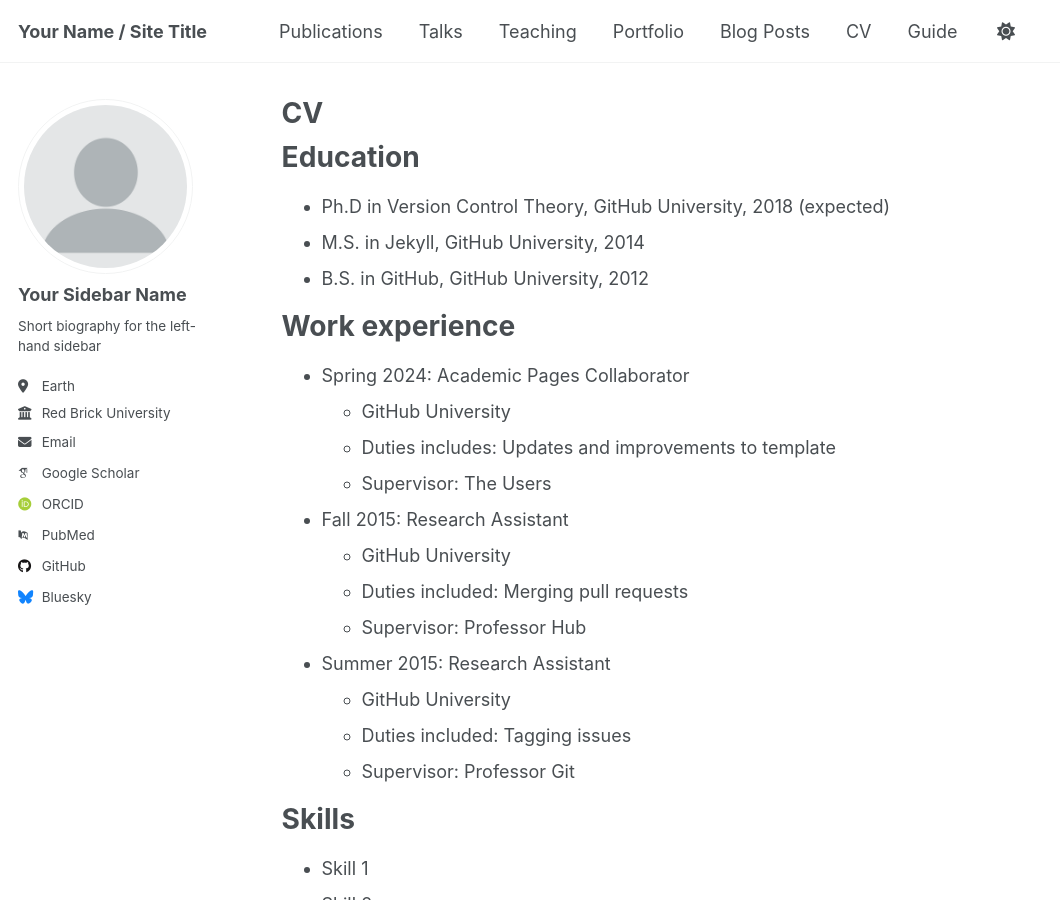
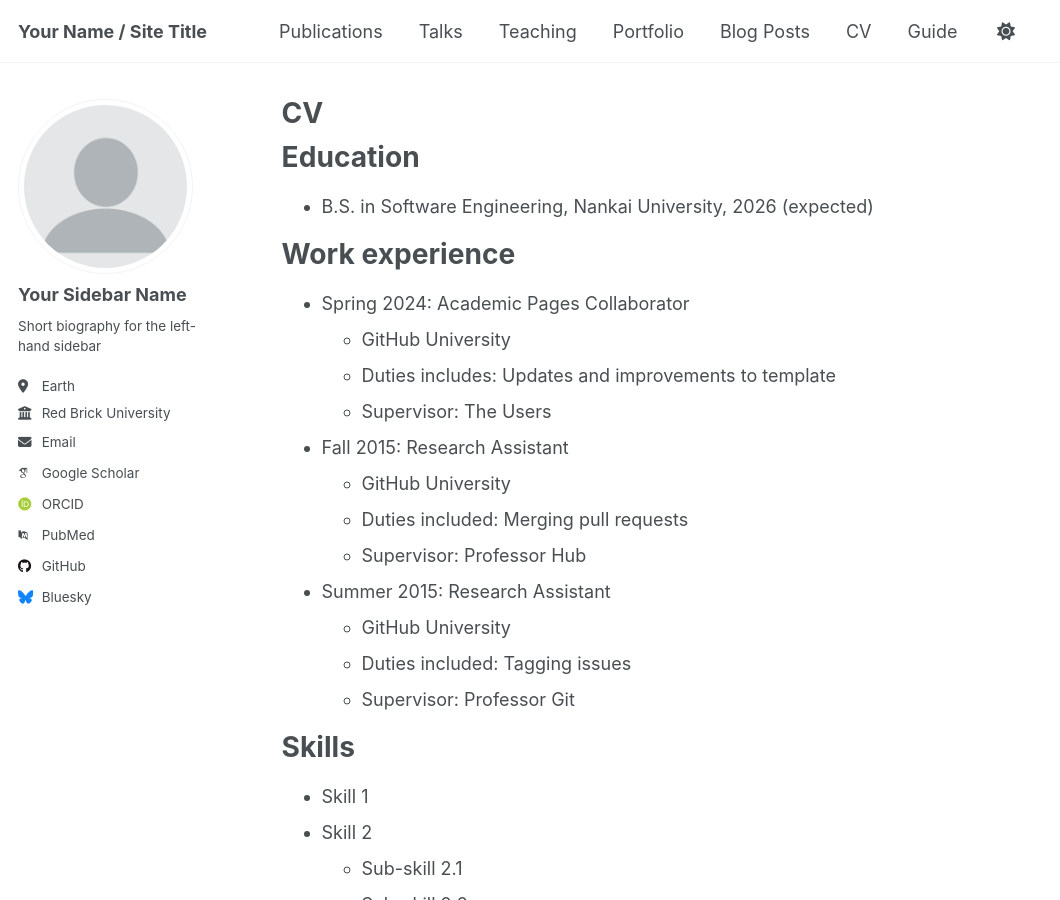
Before and after one commit to guohuan-xie/guohuan-xie.github.io, a Jekyll site: the page built from _pages/cv.md, in a window 1280 px wide and 900 px high. Shown: the whole window, without its empty margins (0-1060 px from the left). Built offline with Jekyll 4.4.1, drawn with Linux system fonts in a browser that asks for light colours; some web fonts are replaced.

Commit message:
first commit

```diff
--- a/_pages/cv.md
+++ b/_pages/cv.md
@@ -11,9 +11,7 @@
 
 Education
 ======
-* Ph.D in Version Control Theory, GitHub University, 2018 (expected)
-* M.S. in Jekyll, GitHub University, 2014
-* B.S. in GitHub, GitHub University, 2012
+* B.S. in Software Engineering, Nankai University, 2026 (expected)
 
 Work experience
 ======
```
